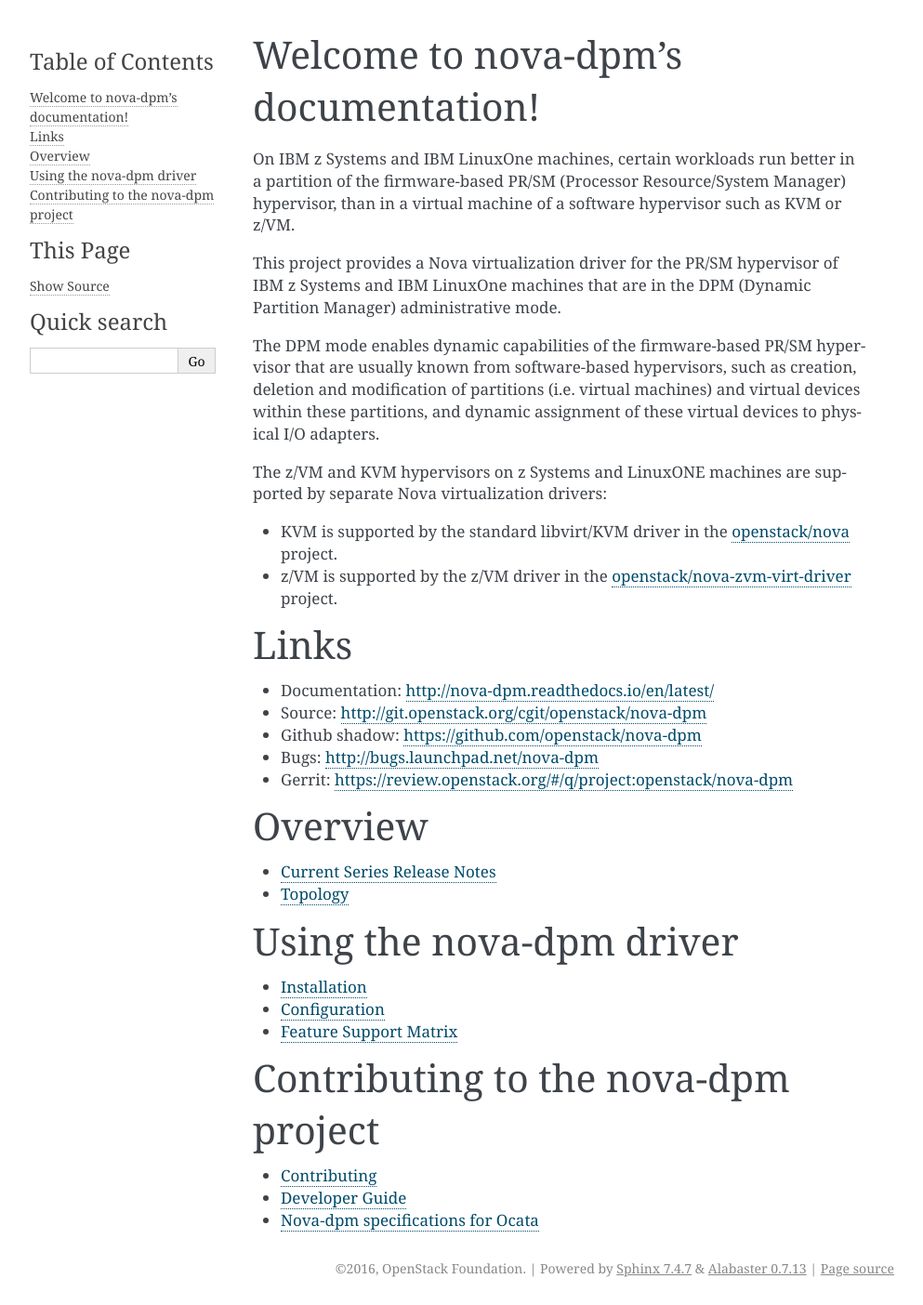
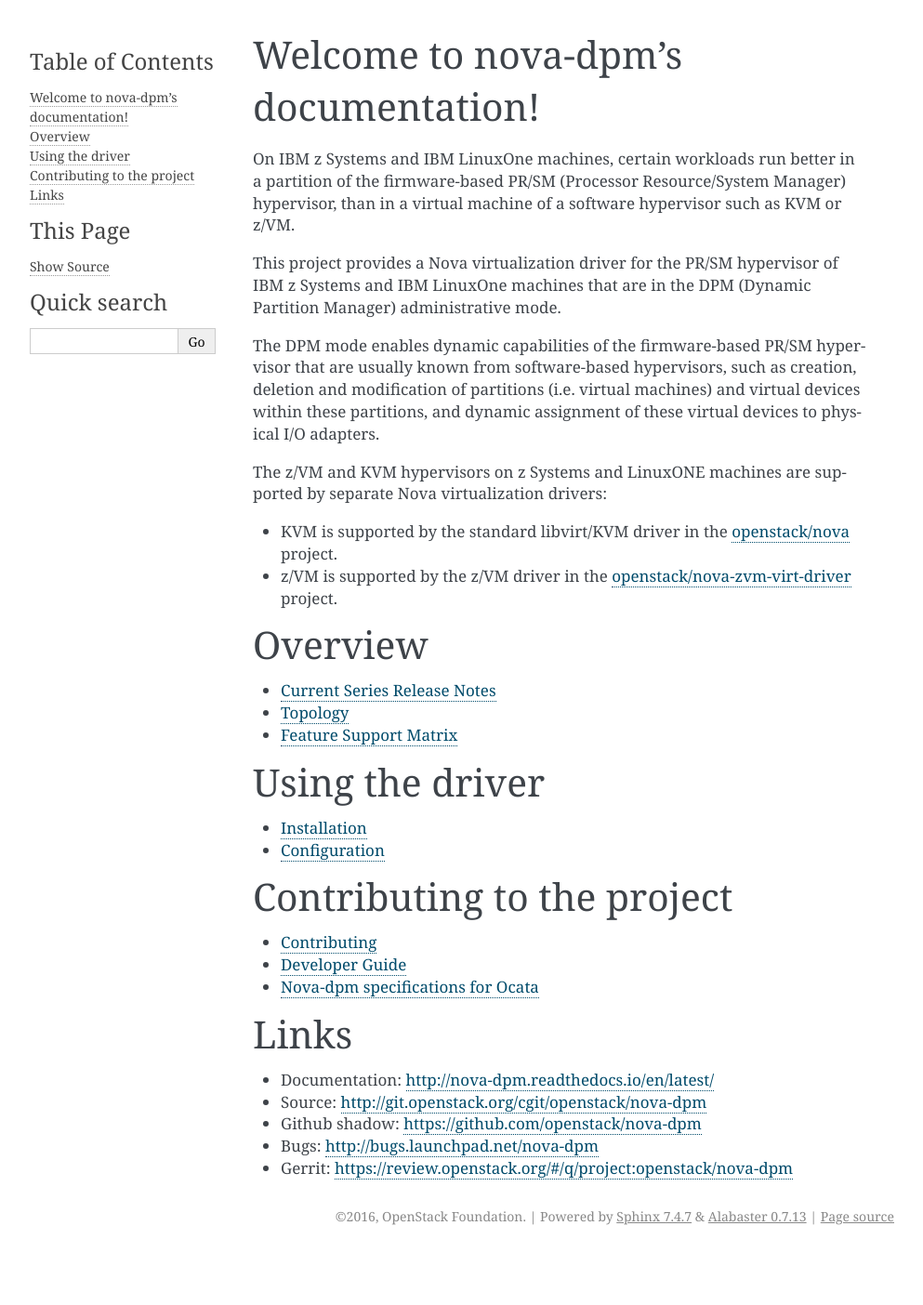
Before and after one commit to openstack-archive/nova-dpm, a Sphinx documentation site: the page built from doc/source/index.rst, in a window 1280 px wide. Shown: the whole page at 93% size, without its empty margins (148-1141 px from the left). Built offline with Sphinx 7.4.7, drawn with Linux system fonts in a browser that asks for light colours; after the commit the page ends 1348 px from its top, so only the background shows below that.

Commit message:
Addressed minor comments on 'overhauled docs' change.
Details:
- The comments were on change set https://review.openstack.org/#/c/427346/4,
  and they are addressed in this change set as documented there.

Change-Id: I151d0605ce14a6771cee405d7b7f9661b15f27e4
Partial-Bug: 1660689
Signed-off-by: Andreas Maier <maiera@de.ibm.com>

```diff
--- a/doc/source/configuration.rst
+++ b/doc/source/configuration.rst
@@ -1,4 +1,4 @@
-.. _`configuration`:
+.. _configuration:
 
 =============
 Configuration
--- a/doc/source/contributing.rst
+++ b/doc/source/contributing.rst
@@ -1,4 +1,4 @@
-.. `contributing`:
+.. _contributing:
 
 ============
 Contributing
--- a/doc/source/devref.rst
+++ b/doc/source/devref.rst
@@ -1,4 +1,4 @@
-.. _`developer guide`:
+.. _developer guide:
 
 ===============
 Developer Guide
--- a/doc/source/index.rst
+++ b/doc/source/index.rst
@@ -51,33 +80,3 @@
 * Github shadow: `<https://github.com/openstack/nova-dpm>`_
 * Bugs: `<http://bugs.launchpad.net/nova-dpm>`_
 * Gerrit: `<https://review.openstack.org/#/q/project:openstack/nova-dpm>`_
-
-Overview
-========
-
-.. toctree::
-    :maxdepth: 1
-
-    releasenotes/source/unreleased
-    topology
-
-Using the nova-dpm driver
-=========================
-
-.. toctree::
-    :maxdepth: 1
-
-    installation
-    configuration
-    support-matrix
-
-Contributing to the nova-dpm project
-====================================
-
-.. toctree::
-    :glob:
-    :maxdepth: 1
-
-    contributing
-    devref
-    specs/ocata/index
--- a/doc/source/installation.rst
+++ b/doc/source/installation.rst
@@ -1,4 +1,4 @@
-.. _`installation`:
+.. _installation:
 
 ============
 Installation
--- a/doc/source/support-matrix.rst
+++ b/doc/source/support-matrix.rst
@@ -1,4 +1,4 @@
-.. `feature support matrix`:
+.. _feature support matrix:
 
 ======================
 Feature Support Matrix
```
Also changed, not shown: other parts of doc/source/index.rst (+29 -0 lines).
